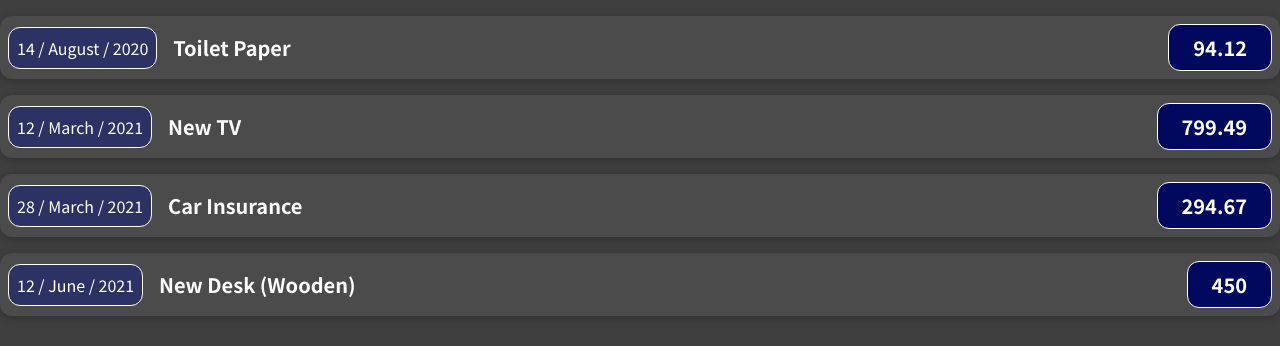
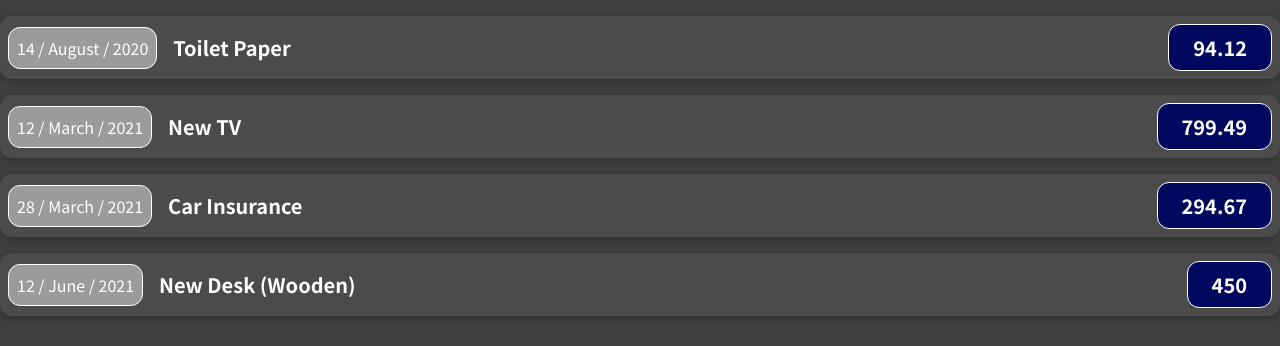
Before and after one commit to SarpAkgunduz/React-Application-for-Frontend, a React (Create React App) app: page / in a window 1280 px wide. Shown: the top 346 px of the page. Built offline with nearby package versions, Linux system fonts and the light colour scheme.

Commit message:
background color change

```diff
--- a/src/components/ExpenseItem.css
+++ b/src/components/ExpenseItem.css
@@ -41,7 +41,7 @@
     color: white;
     padding: 0.5rem;
     border: 1px solid white;
-    background-color: #2c3263;
+    background-color: rgb(155, 155, 155);
     border-radius: 12px;
   }
 
```
